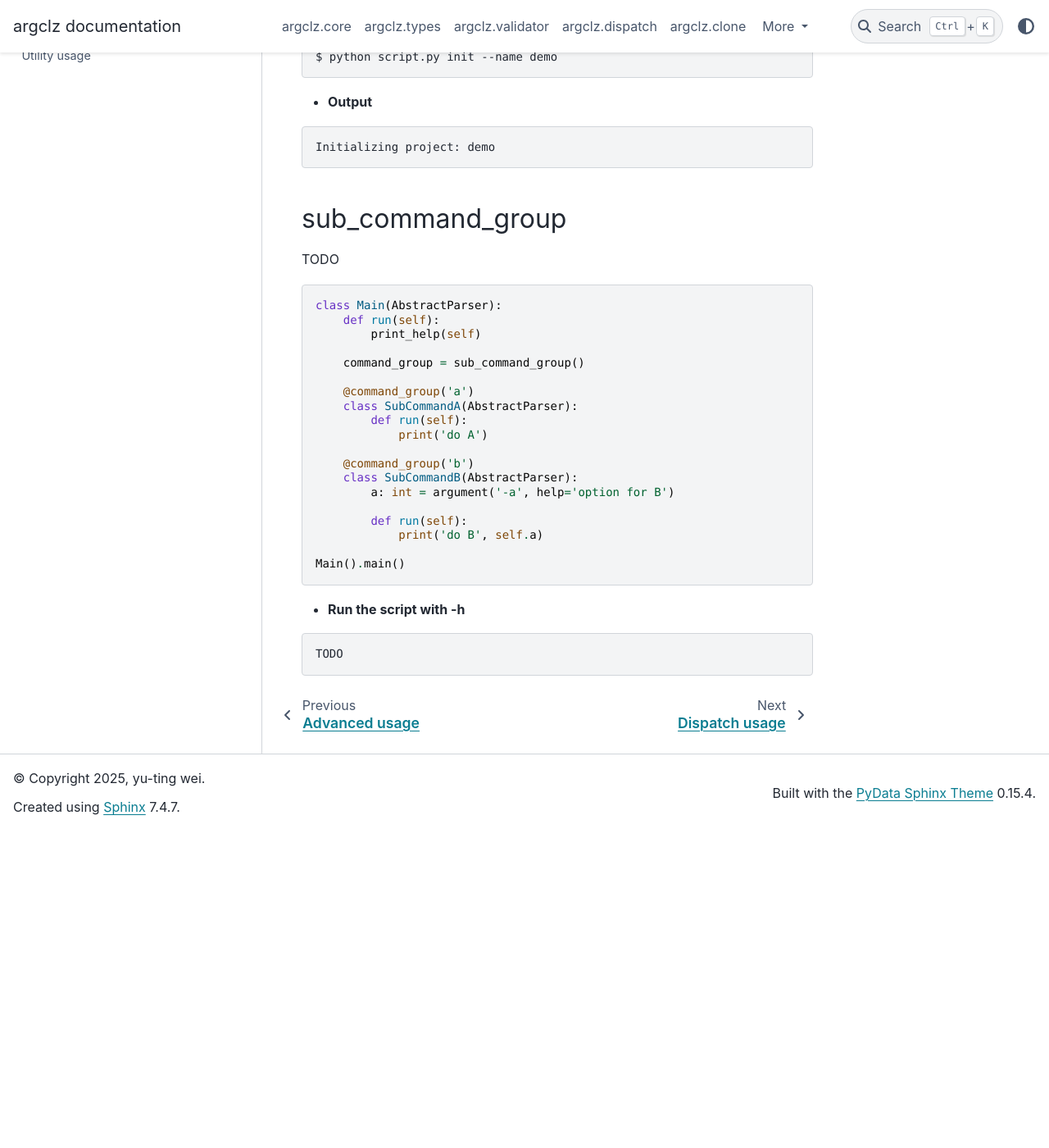
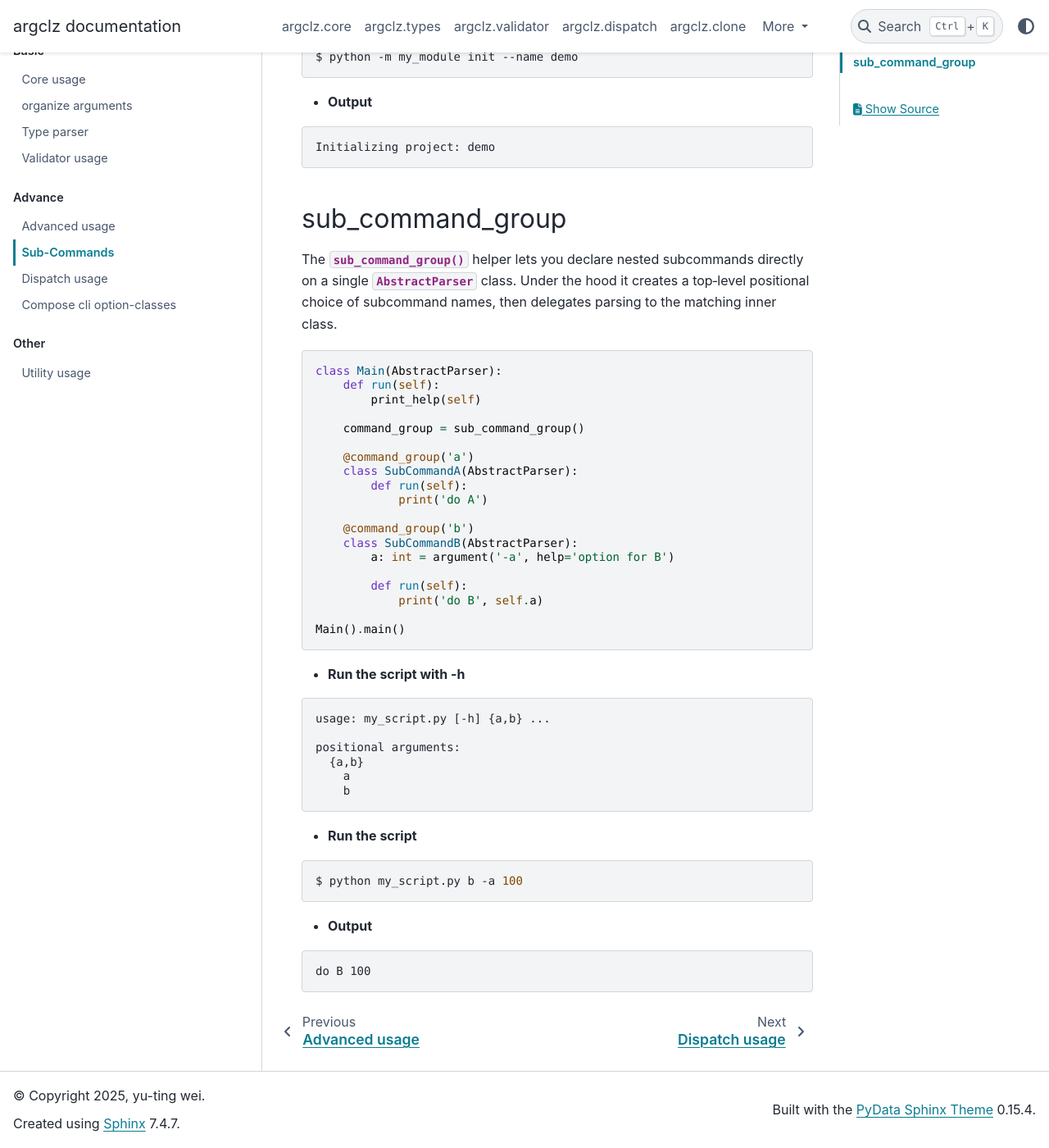
Before and after one commit to ytsimon2004/argclz, a Sphinx documentation site: the page built from docs/source/get_start/subcommands.rst, in a window 1280 px wide and 1400 px high, scrolled down 1189 px. Shown: the whole window at 82% size. Built offline with Sphinx 7.4.7 and the PyData theme 0.15.4, drawn with Linux system fonts in a browser that asks for light colours; before the commit the page ends 2202 px from its top, so only the background shows below that.

Commit message:
save doc

```diff
--- a/docs/source/conf.py
+++ b/docs/source/conf.py
@@ -42,7 +42,7 @@
 html_theme = 'pydata_sphinx_theme'
 html_static_path = ['_static']
 html_theme_options = {
-    "max_navbar_depth": 4,
+    "navigation_depth": 2,
     "show_toc_level": 4
 }
 
--- a/docs/source/get_start/subcommands.rst
+++ b/docs/source/get_start/subcommands.rst
@@ -33,7 +33,7 @@
      )
 
 1. sub-commands classes, which could be put at different python files.
-2. a function-interface entry point, which could be put at `__main__.py` to provide module-wise command-line interface.
+2. a function-interface entry point, which could be put at ``__main__.py`` to provide module-wise command-line interface.
 
 - **Run the script with -h**
 
@@ -53,7 +53,7 @@
 
 .. prompt:: bash $
 
-    python script.py init --name demo
+    python -m my_module init --name demo
 
 - **Output**
 
@@ -64,7 +64,9 @@
 
 sub_command_group
 ---------------------
-TODO
+The :func:`~argclz.commands.sub_command_group()` helper lets you declare nested subcommands directly on a single :class:`~argclz.core.AbstractParser` class.
+Under the hood it creates a top‐level positional choice of subcommand names, then delegates parsing to the matching inner class.
+
 
 .. code-block:: python
 
@@ -92,4 +94,21 @@
 
 .. code-block:: text
 
-    TODO
+    usage: my_script.py [-h] {a,b} ...
+
+    positional arguments:
+      {a,b}
+        a
+        b
+
+- **Run the script**
+
+.. prompt:: bash $
+
+    python my_script.py b -a 100
+
+- **Output**
+
+.. code-block:: text
+
+    do B 100
```
Also changed, not shown: 1 other file.
